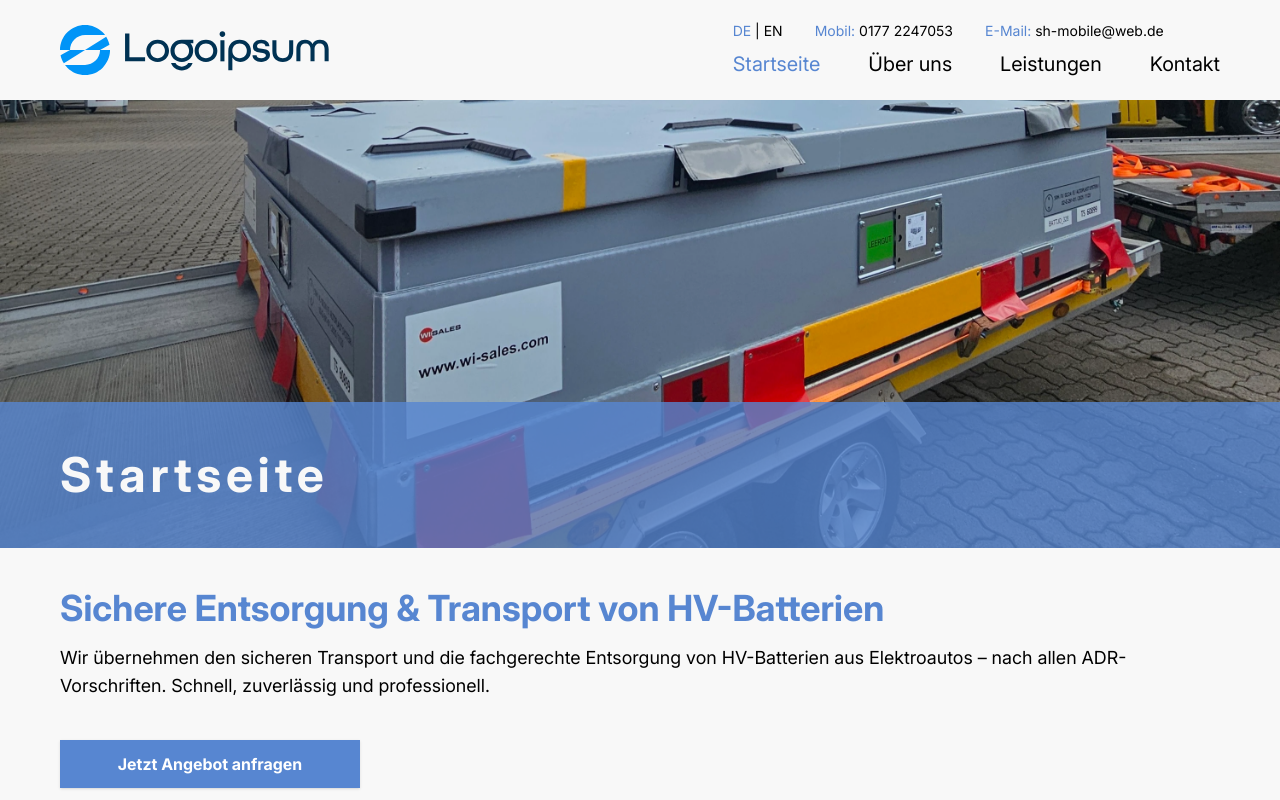
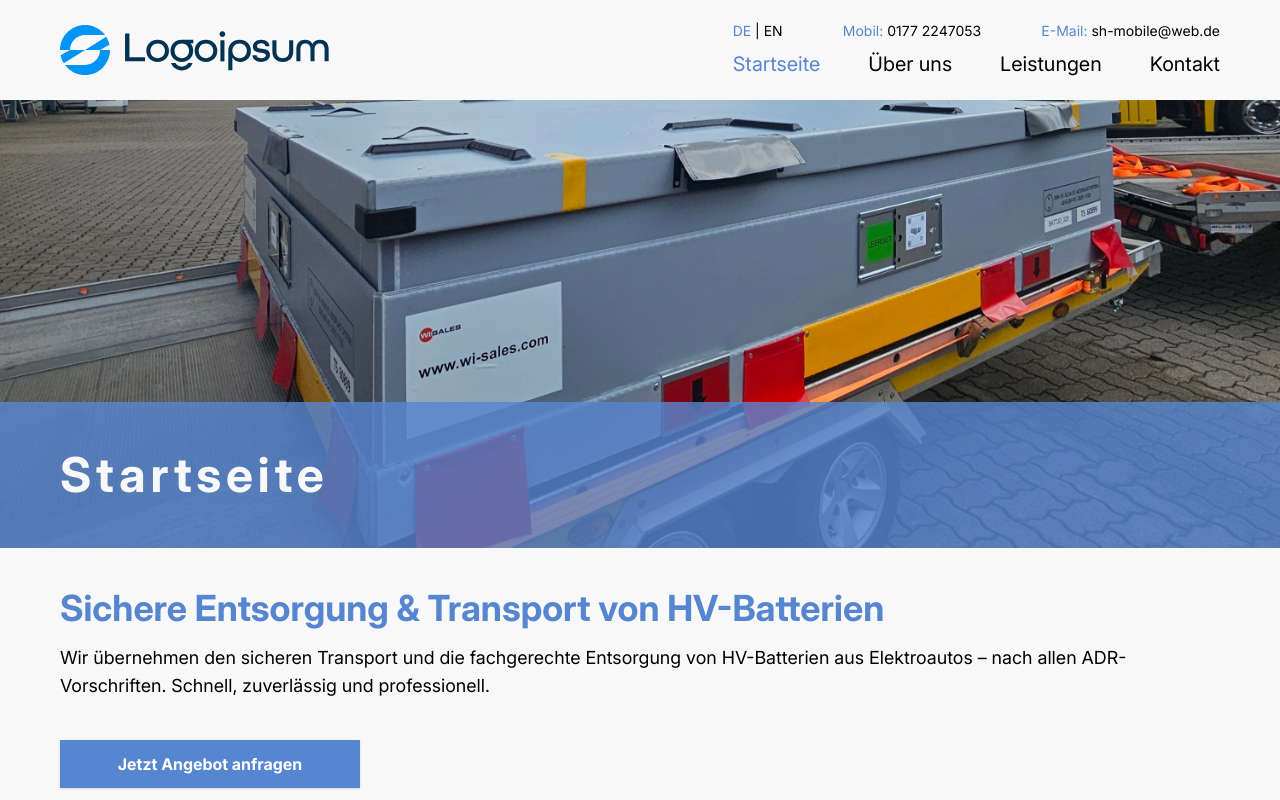
Before and after one commit to janonym2/sh-batterie, a Next.js app: page / in a window 1280 px wide. Shown: the top 800 px of the page. Built offline with nearby package versions, Linux system fonts and the light colour scheme.

Commit message:
navbar alignment

```diff
--- a/components/Navbar.tsx
+++ b/components/Navbar.tsx
@@ -53,7 +53,7 @@ export default function Navbar({ phone, email}: NavbarProps) {
 
           <div className="text-right">
             <ul
-              className={`flex gap-8 text-sm transition-opacity duration-300 ${
+              className={`flex gap-8 justify-between text-sm transition-opacity duration-300 ${
                 isSmall ? "opacity-0" : "opacity-100"
               }`}
             >
```
